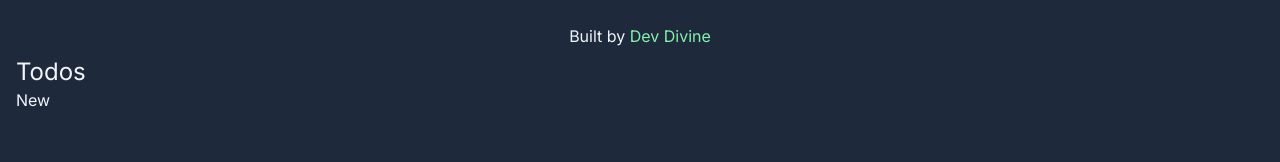
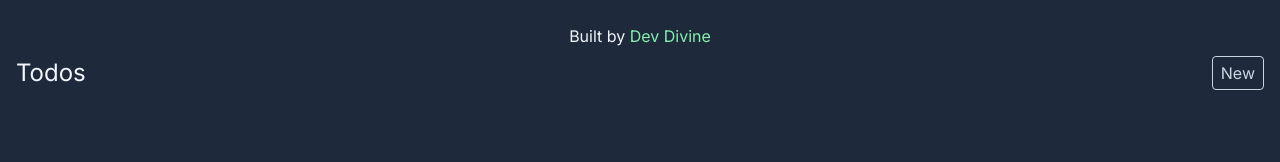
Before and after one commit to Okeke-Divine/nextjs-todo, a Next.js app: page / in a window 1280 px wide. Shown: the top 162 px of the page. Built offline with nearby package versions, Linux system fonts and the light colour scheme.

Commit message:
Updated the header

```diff
--- a/src/app/page.tsx
+++ b/src/app/page.tsx
@@ -3,9 +3,9 @@ import Link from "next/link";
 export default function Home() {
   return (
     <>
-      <header>
+      <header className="flex justify-between items-center mb-4">
         <h1 className="text-2xl">Todos</h1>
-        <Link href="/new">New</Link>
+        <Link href="/new" className="border border-slate-300 text-slate-300 px-2 py-1 rounded hover:bg-slate-700 focus-within:bg-slate-700 outline-none">New</Link>
       </header>
       <ul></ul>
     </>
```
